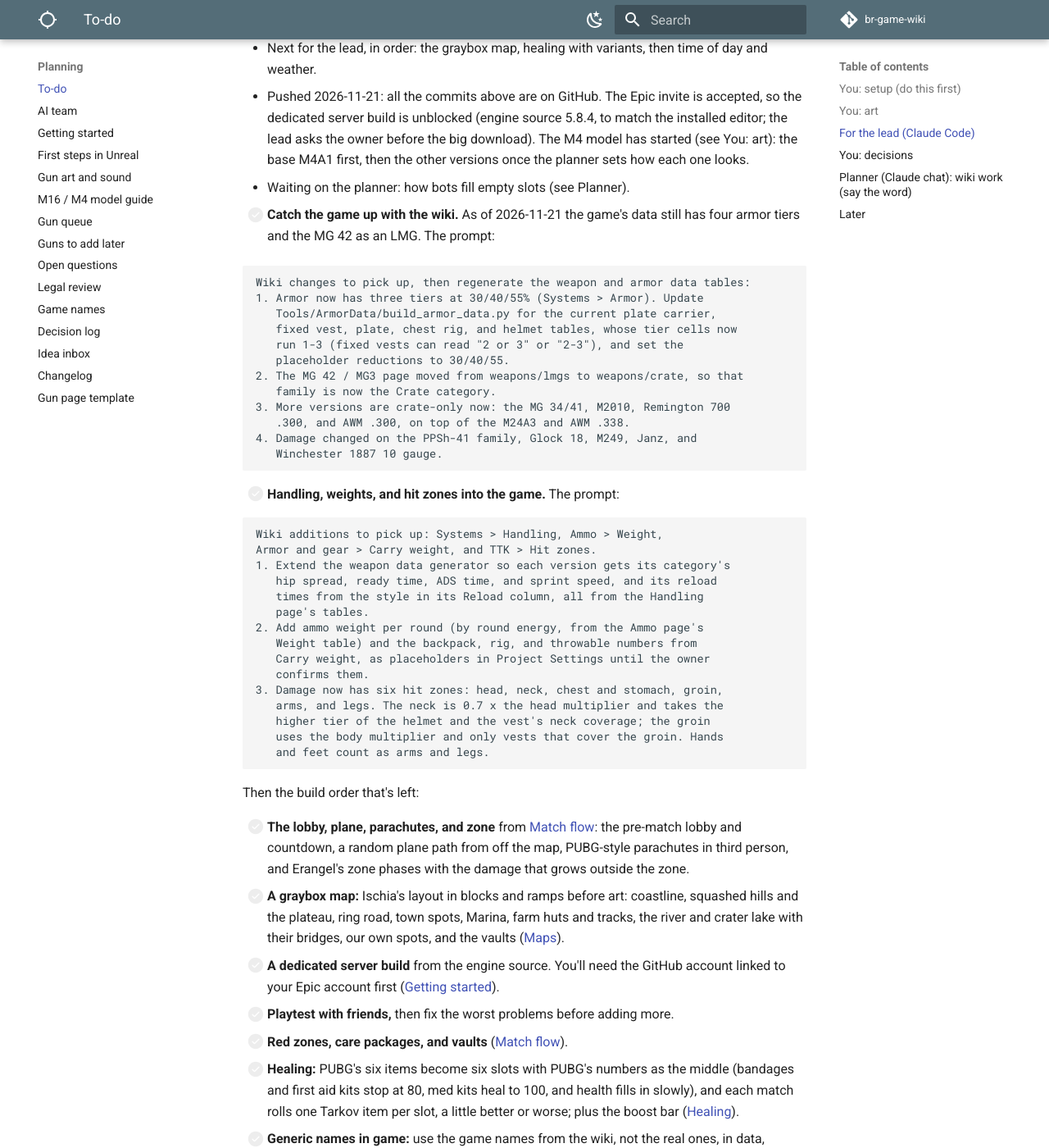
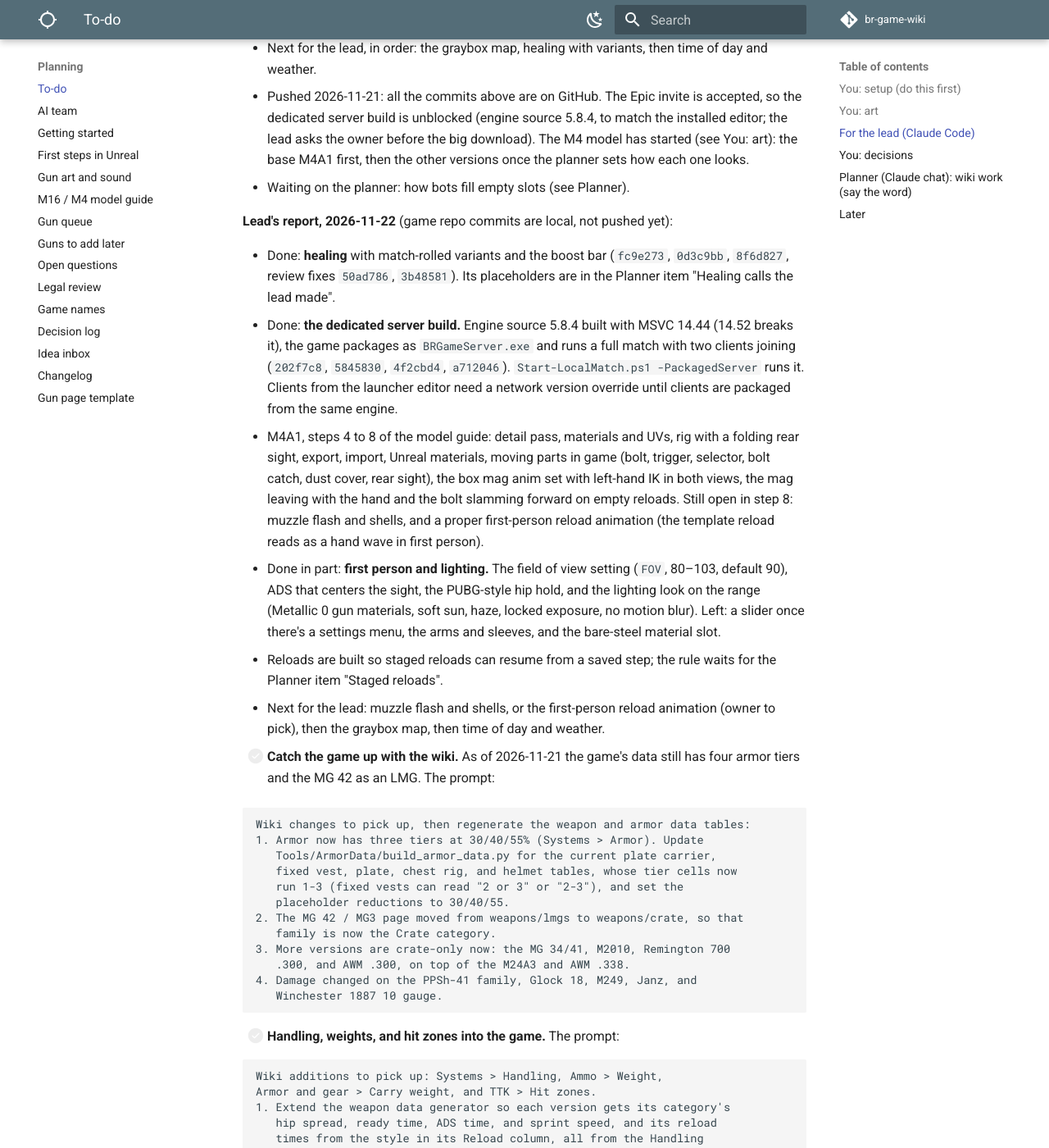
Before and after one commit to DerrickSpartan1/br-game-wiki, an MkDocs documentation site: the page built from docs/planning/to-do.md, in a window 1280 px wide and 1400 px high, scrolled down 1715 px. Shown: the whole window at 82% size. Built offline with MkDocs 1.6.1 and Material for MkDocs 9.7.7, drawn with Linux system fonts in a browser that asks for light colours; comment, search, counter and statistics services are not loaded.

Commit message:
Lead's report, 2026-11-22: healing, dedicated server, M4A1 hookup, first person and lighting
Co-Authored-By: Claude Opus 5.5 <noreply@anthropic.com>

```diff
--- a/docs/planning/to-do.md
+++ b/docs/planning/to-do.md
@@ -35,6 +35,15 @@ When you tell the lead "check the planner's list," it works through this section
 - Next for the lead, in order: the graybox map, healing with variants, then time of day and weather.
 - Pushed 2026-11-21: all the commits above are on GitHub. The Epic invite is accepted, so the dedicated server build is unblocked (engine source 5.8.4, to match the installed editor; the lead asks the owner before the big download). The M4 model has started (see You: art): the base M4A1 first, then the other versions once the planner sets how each one looks.
 - Waiting on the planner: how bots fill empty slots (see Planner).
+
+**Lead's report, 2026-11-22** (game repo commits are local, not pushed yet):
+
+- Done: **healing** with match-rolled variants and the boost bar (`fc9e273`, `0d3c9bb`, `8f6d827`, review fixes `50ad786`, `3b48581`). Its placeholders are in the Planner item "Healing calls the lead made".
+- Done: **the dedicated server build.** Engine source 5.8.4 built with MSVC 14.44 (14.52 breaks it), the game packages as `BRGameServer.exe` and runs a full match with two clients joining (`202f7c8`, `5845830`, `4f2cbd4`, `a712046`). `Start-LocalMatch.ps1 -PackagedServer` runs it. Clients from the launcher editor need a network version override until clients are packaged from the same engine.
+- M4A1, steps 4 to 8 of the model guide: detail pass, materials and UVs, rig with a folding rear sight, export, import, Unreal materials, moving parts in game (bolt, trigger, selector, bolt catch, dust cover, rear sight), the box mag anim set with left-hand IK in both views, the mag leaving with the hand and the bolt slamming forward on empty reloads. Still open in step 8: muzzle flash and shells, and a proper first-person reload animation (the template reload reads as a hand wave in first person).
+- Done in part: **first person and lighting.** The field of view setting (`FOV`, 80–103, default 90), ADS that centers the sight, the PUBG-style hip hold, and the lighting look on the range (Metallic 0 gun materials, soft sun, haze, locked exposure, no motion blur). Left: a slider once there's a settings menu, the arms and sleeves, and the bare-steel material slot.
+- Reloads are built so staged reloads can resume from a saved step; the rule waits for the Planner item "Staged reloads".
+- Next for the lead: muzzle flash and shells, or the first-person reload animation (owner to pick), then the graybox map, then time of day and weather.
 
 - [ ] **Catch the game up with the wiki.** As of 2026-11-21 the game's data still has four armor tiers and the MG 42 as an LMG. The prompt:
 
```
